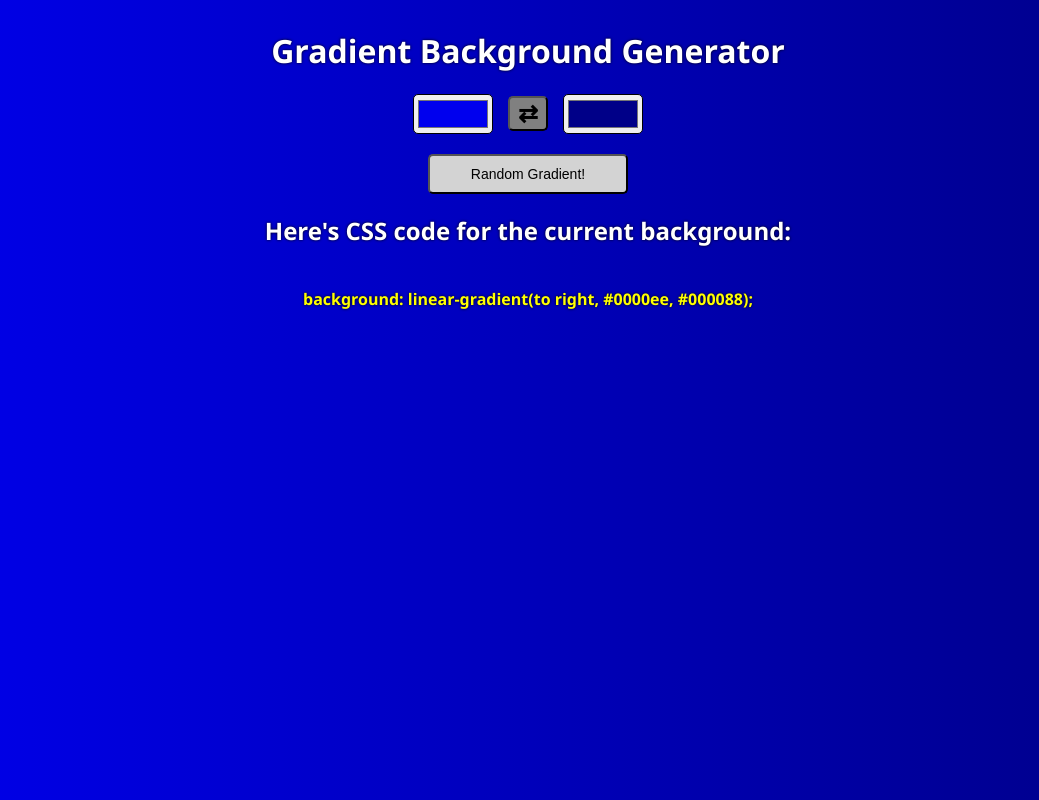
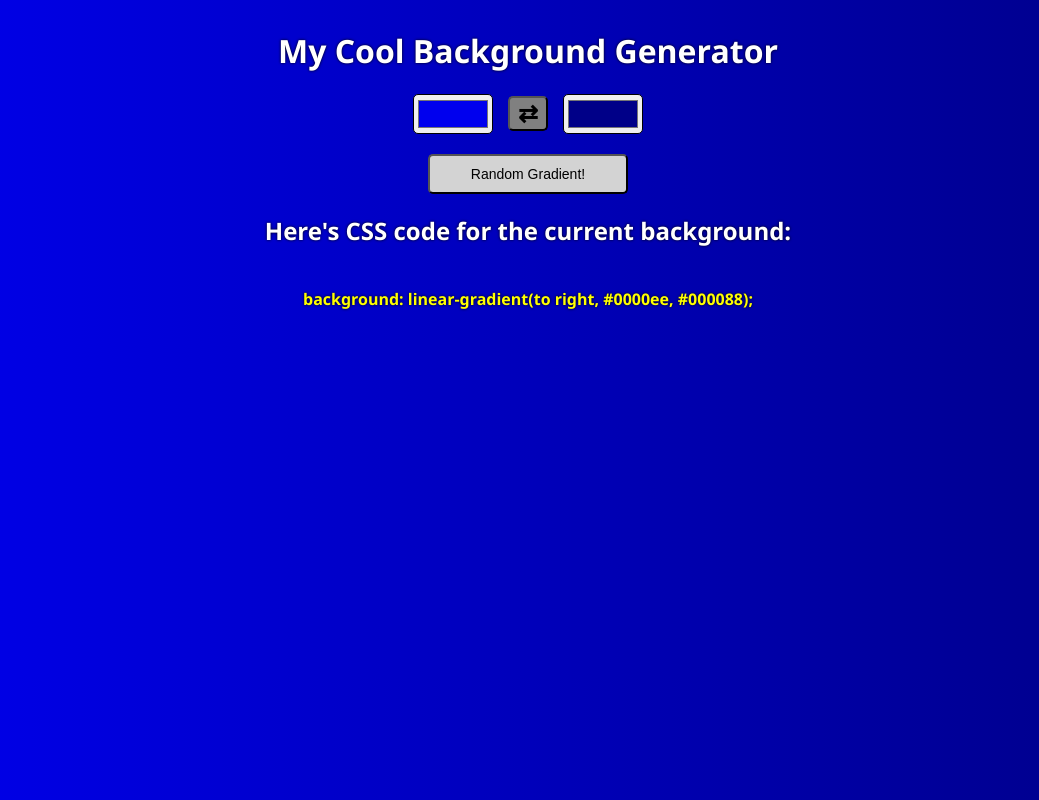
Before and after one commit to SimpleBeat/backgroundGenerator, a plain HTML site: page index.html in a window 1280 px wide. Shown: the whole page, without its empty margins (120-1159 px from the left). Drawn offline with Linux system fonts and the light colour scheme.

Commit message:
Changed title of the page

```diff
--- a/index.html
+++ b/index.html
@@ -3,11 +3,11 @@
 <head>
     <meta charset="UTF-8">
     <meta name="viewport" content="width=device-width, initial-scale=1.0">
-    <title>Gradient Background Generator</title>
+    <title>My Cool Background Generator</title>
     <link rel="stylesheet" type="text/css" href="style.css">
 </head>
 <body>
-    <h1>Gradient Background Generator</h1>
+    <h1>My Cool Background Generator</h1>
 
     <div class="colorPickers">
         <input class="color1" name="colorLeft" type="color" value="#0000ee">
```
